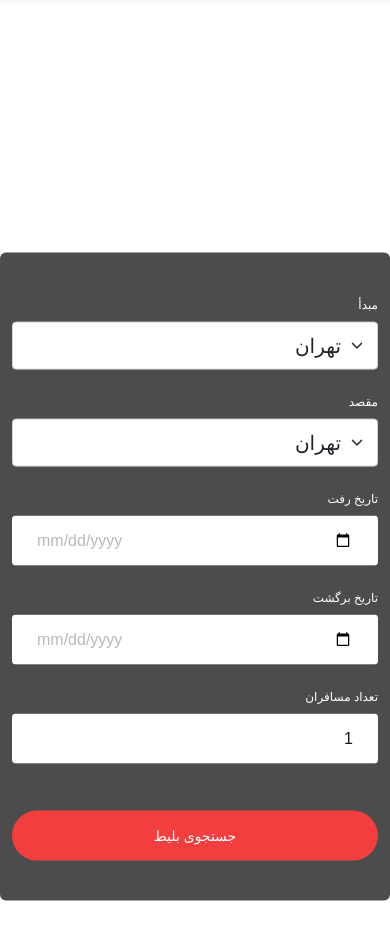
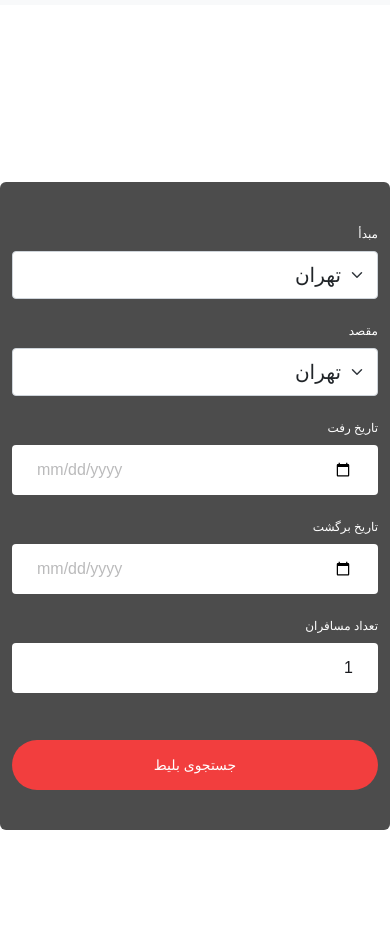
Before and after one commit to abolfazlghalandary/web-hw1, a website: page app/home.html in a window 390 px wide. Shown: the part 51-990 px from the top of the page. Drawn offline with nearby package versions, Linux system fonts and the light colour scheme.

Commit message:
form is responsive

```diff
--- a/css/formStyle.css
+++ b/css/formStyle.css
@@ -1,15 +1,6 @@
 .section {
   position: relative;
   height: 70vh;
-}
-
-.section {
-  position: absolute;
-  top: 50%;
-  left: 0;
-  right: 0;
-  -webkit-transform: translateY(-50%);
-  transform: translateY(-50%);
 }
 
 .section-center {
```
